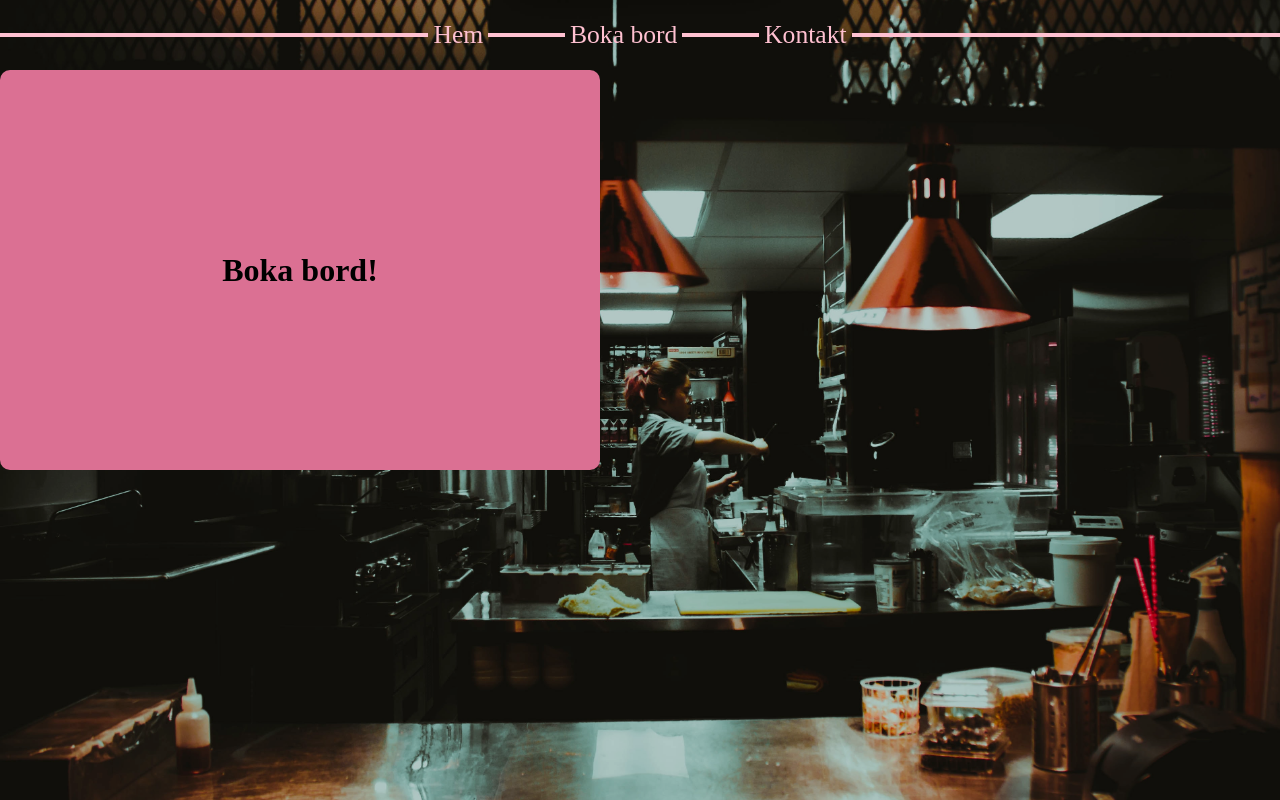
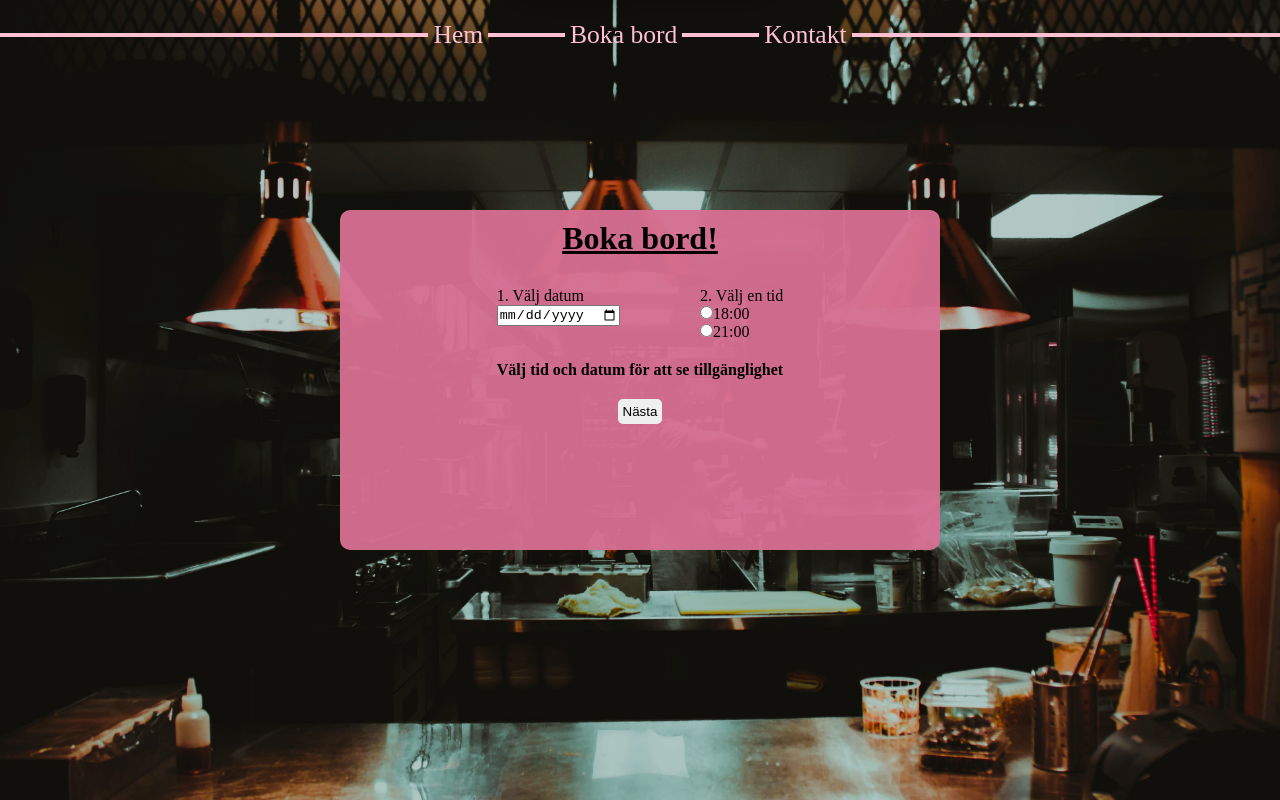
Before and after one commit to Holmkvists/restaurant, a React (Create React App) app: page /booking in a window 1280 px wide. Built offline with nearby package versions, Linux system fonts and the light colour scheme; no server answers.

Commit message:
Booking form created

```diff
--- a/src/css/booking.css
+++ b/src/css/booking.css
@@ -16,14 +16,68 @@
   background-color: rgba(0, 0, 0, 0.175);
 }
 
+.booking__container {
+  display: flex;
+  align-items: center;
+  justify-content: center;
+  margin-top: 140px;
+}
+
 .booking__square {
-  height: 400px;
+  height: 340px;
   width: 600px;
   display: flex;
-  justify-content: center;
+  justify-content: flex-start;
   align-items: center;
   flex-direction: column;
 
-  background-color: palevioletred;
+  background-color: rgba(216, 112, 147, 0.951);
   border-radius: 10px;
 }
+
+.booking__heading {
+  text-decoration: underline;
+  padding: 10px;
+}
+
+.booking__form {
+  display: flex;
+  flex-direction: column;
+  padding: 20px;
+}
+
+.booking__input {
+  display: flex;
+  flex-direction: column;
+}
+
+.form__container {
+  display: flex;
+  flex-direction: row;
+  gap: 80px;
+}
+
+.booking__radiolabel {
+  display: flex;
+  flex-direction: column;
+}
+
+.submit__div {
+  margin-top: 20px;
+  display: flex;
+  align-items: center;
+  flex-direction: column;
+}
+
+.submit__btn {
+  cursor: pointer;
+  padding: 5px;
+  border-radius: 5px;
+  border: none;
+  margin-top: 20px;
+}
+.submit__btn:hover {
+  transform: scale(1.03);
+  transition: 0.3s ease;
+  background-color: grey;
+}
--- /dev/null
+++ b/src/models/Ibooking.ts
@@ -0,0 +1,10 @@
+export interface IBooking {
+  date: string;
+  time: number;
+  userId: string;
+  visitors: number;
+  tables: number;
+  name: string;
+  phone: string;
+  email: string;
+}
--- a/src/pages/booking/booking.tsx
+++ b/src/pages/booking/booking.tsx
@@ -1,14 +1,56 @@
+import { useEffect, useState } from "react";
 import "../../css/booking.css";
+import { IBooking } from "../../models/Ibooking";
 import { Header } from "../header/header";
 
 export const Booking = () => {
+  const [bookings, setBookings] = useState<IBooking[]>([]);
+
+  const url = "http://www.omdbapi.com/?apikey=416ed51a&s=Star";
+
+  useEffect(() => {
+    fetch(url)
+      .then((response) => response.json())
+      .then((bookings) => {
+        setBookings(bookings);
+        console.log(bookings);
+      });
+  }, []);
+
   return (
     <div>
       <div className="hero__container">
         <div className="hero__filter">
           <Header />
-          <div className="booking__square">
-            <h1>Boka bord!</h1>
+          <div className="booking__container">
+            <div className="booking__square">
+              <h1 className="booking__heading">Boka bord!</h1>
+              <form action="" className="booking__form">
+                <div className="form__container">
+                  <div className="booking__input">
+                    <label htmlFor="">1. Välj datum</label>
+                    <input type="date" name="" id="" />
+                  </div>
+                  <div className="booking__input">
+                    <label htmlFor="">2. Välj en tid</label>
+                    <div className="booking__radiolabel">
+                      <div>
+                        <input type="radio" name="" id="" />
+                        <label htmlFor="">18:00</label>
+                      </div>
+                      <div>
+                        <input type="radio" name="" id="" />
+                        <label htmlFor="">21:00</label>
+                      </div>
+                    </div>
+                  </div>
+                </div>
+                <div className="submit__div">
+                  <h4>Välj tid och datum för att se tillgänglighet</h4>
+                  <input type="submit" value="Nästa" className="submit__btn" />
+                </div>
+              </form>
+            </div>
           </div>
         </div>
       </div>
```
